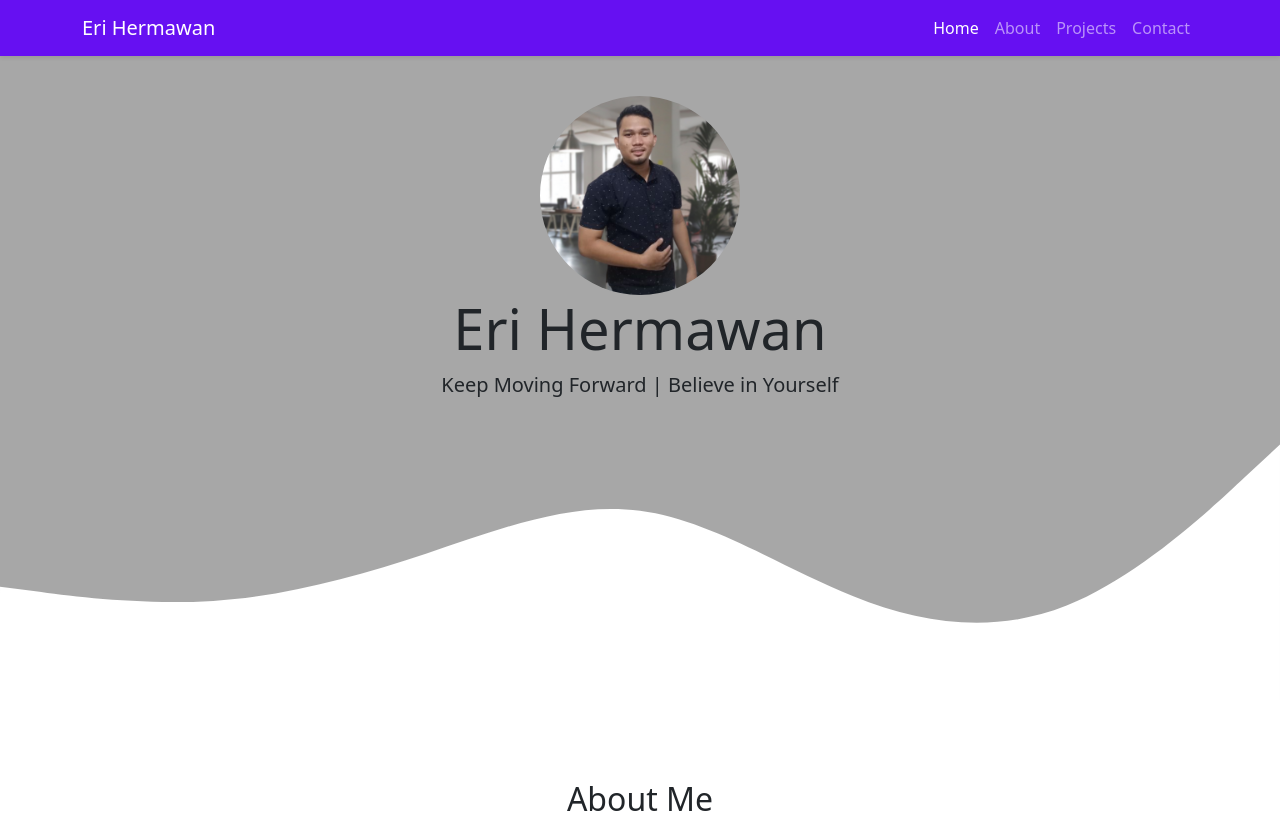
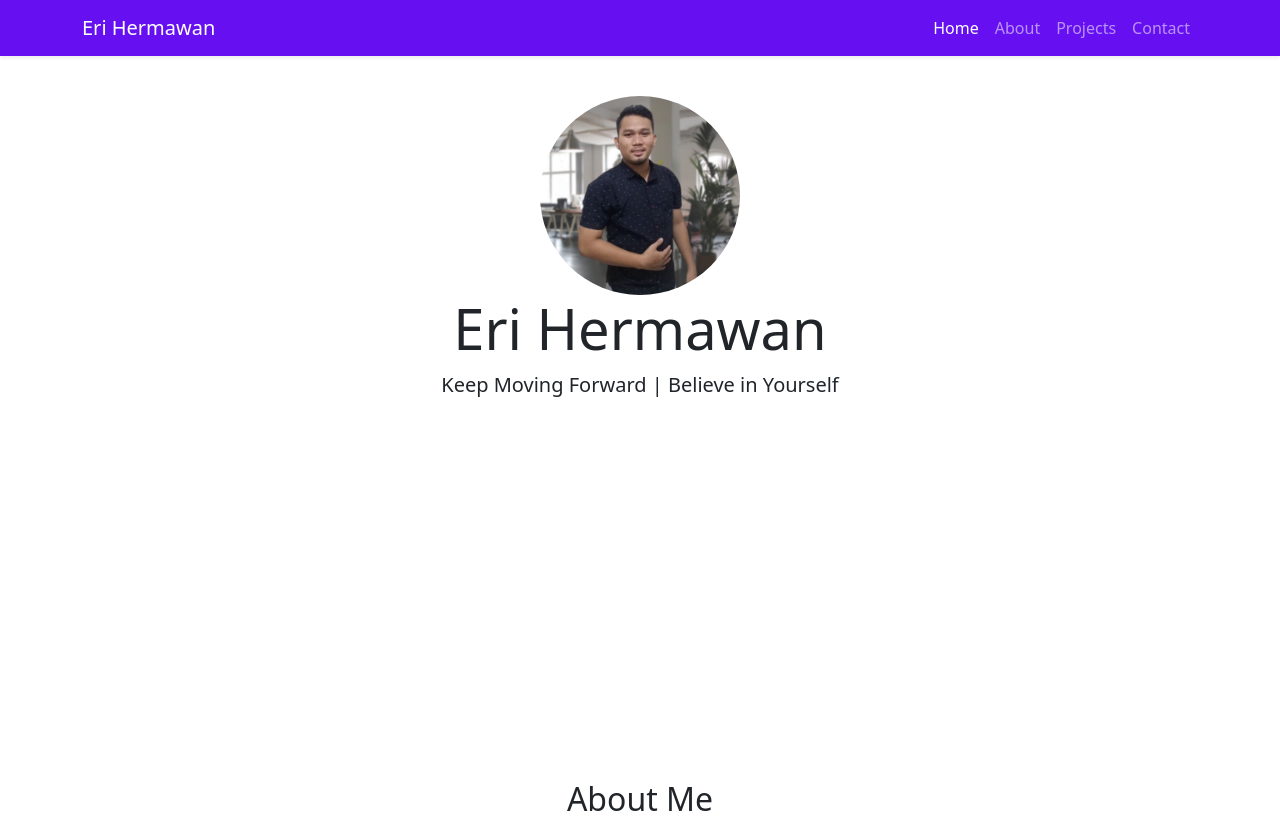
Before and after one commit to erihermawan69/erihermawan69.github.io, a plain HTML site: page index.html in a window 1280 px wide. Shown: the top 822 px of the page. Drawn offline with nearby package versions, Linux system fonts and the light colour scheme.

Commit message:
reset color

```diff
--- a/style.css
+++ b/style.css
@@ -1,6 +1,6 @@
 .jumbotron {
   padding-top: 6rem;
-  background-color: #a7a7a7;
+  background-color: #ffffff;
 }
 
 #projects {
```
